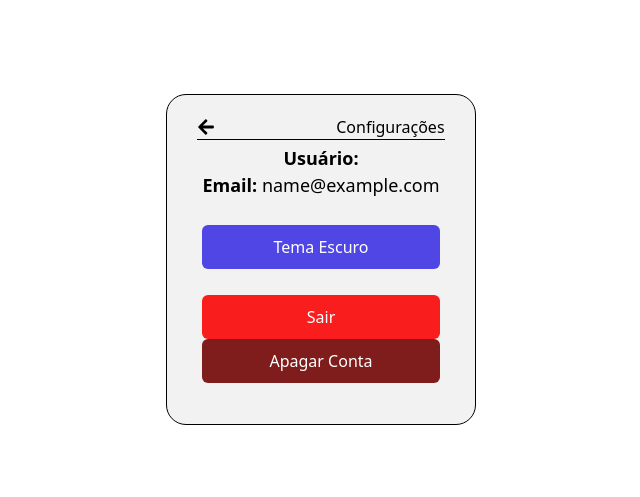
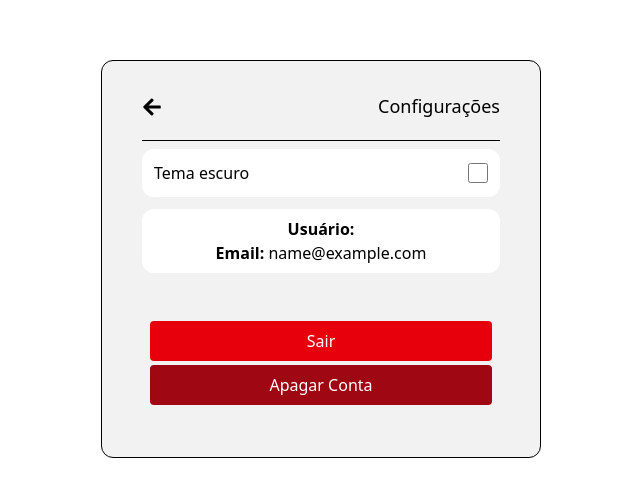
Before and after one commit to gust-devbr/ToDoList--web, a React (Vite) app: page /settings in a window 1280 px wide. Shown: the part 141-638 px from the top of the page, without its empty margins (319-959 px from the left). Built offline with nearby package versions, Linux system fonts and the light colour scheme; sample sign-in values are in the browser's storage.

Commit message:
style: trocar estilos do app por TailwindCSS e botão de trocar tema por checkbox

```diff
--- a/src/app/(private)/Settings.jsx
+++ b/src/app/(private)/Settings.jsx
@@ -10,47 +10,53 @@ export default function Settings() {
     const { darkMode, toggleTheme, theme } = useTheme();
 
     return (
-        <div style={{ ...styles.container, backgroundColor: theme.card, color: theme.text }}>
+        <div className="border border-solid px-10 py-8 rounded-xl max-w-119 min-w-110" style={{ backgroundColor: theme.card, color: theme.text }}>
 
-            <div style={{ ...styles.header }}>
+            <div className="flex items-center justify-between mb-5">
                 <button
-                    style={{ ...styles.btnBack, color: theme.text }}
+                    className="bg-transparent border-none text-xl"
+                    style={{ color: theme.text }}
                     title="Voltar"
                     onClick={() => navigate("/tasks")}
                 >
                     <FaArrowLeft />
                 </button>
-                <h2>Configurações</h2>
+                <h2 className="text-[18px]">Configurações</h2>
             </div>
 
             <hr />
 
-            <div style={{ ...styles.card, backgroundColor: theme.card }}>
-                <p style={{...styles.username}}>
+            <div className="flex flex-row justify-between mt-2 rounded-xl p-3 items-center" style={{ backgroundColor: theme.background }}>
+                <label>
+                    {darkMode ? "Tema claro" : "Tema escuro"}
+                </label>
+                <input
+                    className="accent-indigo-600 w-5 h-5"
+                    type="checkbox"
+                    checked={darkMode}
+                    onChange={toggleTheme}
+                />
+            </div>
+
+            <div className="p-2 mb-3 mt-3 rounded-xl" style={{ backgroundColor: theme.background }}>
+                <p className="text-md text-center">
                     <strong>Usuário:</strong> {user?.nome}
                     <br />
                     <strong>Email:</strong> {user?.email}
                 </p>
             </div>
 
-            <div style={{ ...styles.card, backgroundColor: theme.card }}>
-                <button onClick={toggleTheme} style={styles.button}>
-                    {darkMode ? "Tema Claro" : "Tema Escuro"}
-                </button>
-            </div>
-
-
-            <div style={{ ...styles.card, backgroundColor: theme.card }}>
+            <div className="p-2 mb-3 rounded-sm mt-10" style={{ backgroundColor: theme.card }}>
                 <button
+                    className="mb-1 w-full px-5 py-2 border-none rounded-sm cursor-pointer text-[1rem] text-white bg-red-600"
                     onClick={logout}
-                    style={{ ...styles.button, backgroundColor: "#fa1d1d" }}
                 >
                     Sair
                 </button>
 
                 <button
+                    className="w-full px-5 py-2 border-none rounded-sm cursor-pointer text-[1rem] text-white bg-red-800"
                     onClick={deleteAccount}
-                    style={{ ...styles.button, backgroundColor: "#7f1d1d" }}
                 >
                     Apagar Conta
                 </button>
@@ -58,42 +64,3 @@ export default function Settings() {
         </div>
     );
 };
-
-const styles = {
-    container: {
-        border: 'solid 1px',
-        padding: "20px 30px",
-        maxWidth: "500px",
-        borderRadius: "20px",
-    },
-    header: {
-        display: 'flex',
-        alignItems: 'center',
-        justifyContent: 'space-between',
-        gap: '20px',
-    },
-    card: {
-        padding: "5px",
-        marginBottom: "1rem",
-        borderRadius: "8px",
-    },
-    button: {
-        width: "100%",
-        padding: "10px 15px",
-        border: "none",
-        borderRadius: "6px",
-        cursor: "pointer",
-        fontSize: "1rem",
-        color: "#fff",
-        backgroundColor: "#4f46e5",
-    },
-    username: {
-        fontSize: '18px',
-        textAlign: 'center',
-    },
-    btnBack: {
-        background: 'transparent',
-        border: 'none',
-        fontSize: '18px',
-    },
-};
```
